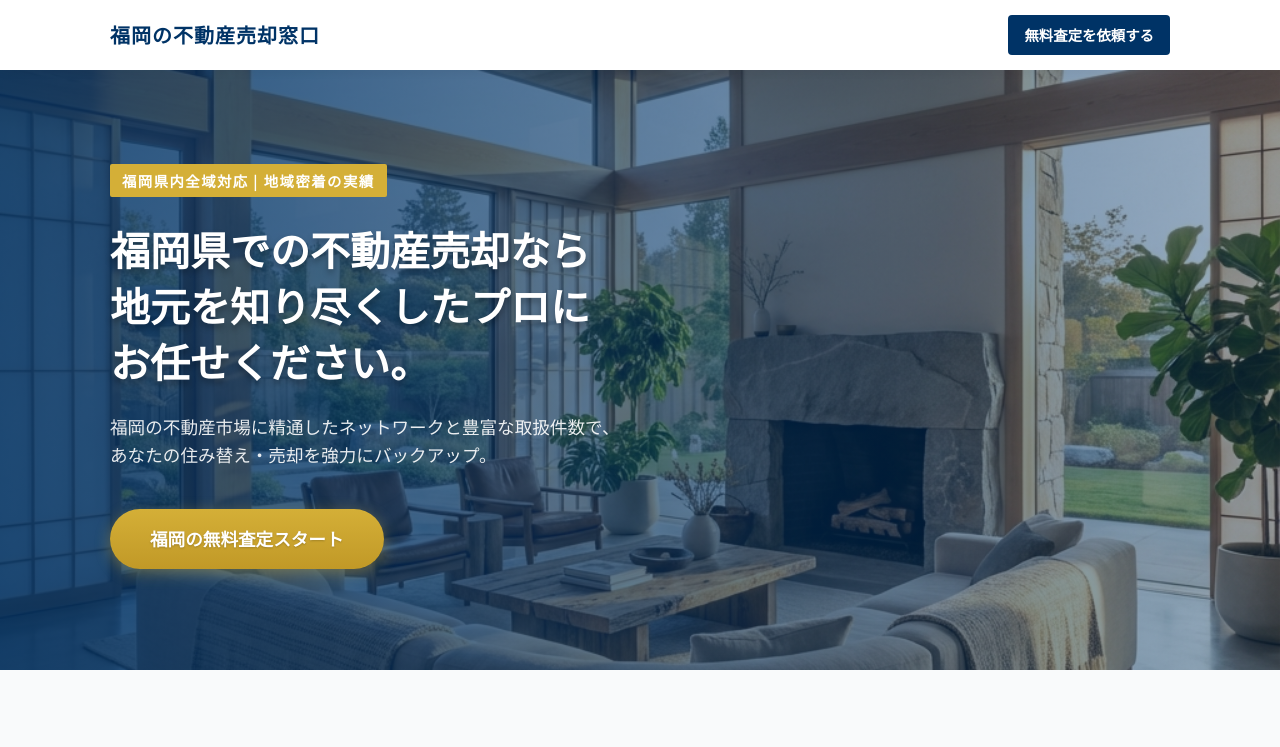
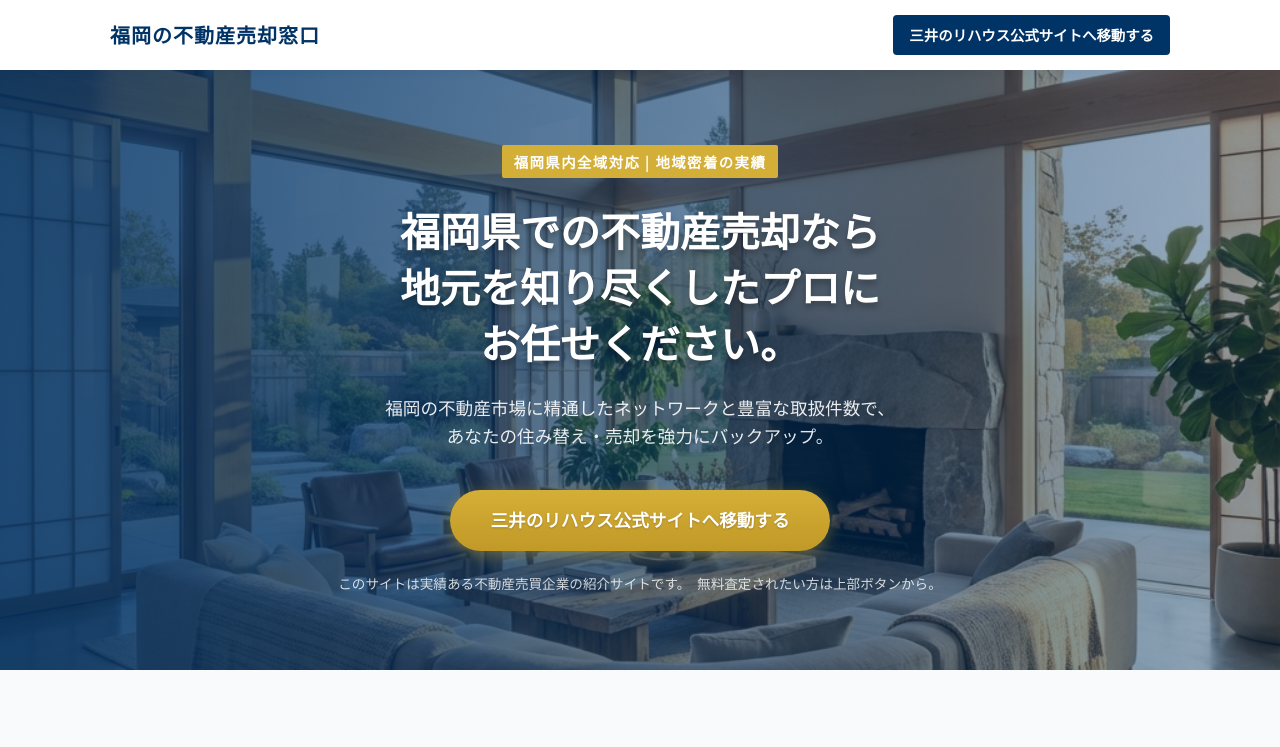
Before and after one commit to yoshimaru-kun/fudousanLP, a plain HTML site: page index.html in a window 1280 px wide. Shown: the top 747 px of the page. Drawn offline with Linux system fonts and the light colour scheme.

Commit message:
ボタン名修正

```diff
--- a/index.html
+++ b/index.html
@@ -29,7 +29,7 @@
     <header class="header">
         <div class="container header-inner">
             <h1 class="logo">福岡の不動産売却窓口</h1>
-            <a href="#contact" class="header-cta">無料査定を依頼する</a>
+            <a href="#contact" class="header-cta">三井のリハウス公式サイトへ移動する</a>
         </div>
     </header>
 
@@ -44,8 +44,9 @@
                 <h2 class="hero-title">福岡県での不動産売却なら<br>地元を知り尽くしたプロに<br>お任せください。</h2>
                 <p class="hero-description">福岡の不動産市場に精通したネットワークと豊富な取扱件数で、<br>あなたの住み替え・売却を強力にバックアップ。</p>
                 <div class="hero-cta-wrapper">
-                    <a href="#contact" class="btn btn-primary btn-lg shine">福岡の無料査定スタート</a>
+                    <a href="#contact" class="btn btn-primary btn-lg shine">三井のリハウス公式サイトへ移動する</a>
                 </div>
+                <p class="cta-note">このサイトは実績ある不動産売買企業の紹介サイトです。　無料査定されたい方は上部ボタンから。</p>
             </div>
         </section>
 
@@ -106,7 +107,7 @@
                 <p class="cta-text">WEBで簡単申込み。<br>あなたの不動産の価値を確かめてみませんか？</p>
                 <div class="form-placeholder">
                     <!-- Affiliate Form Mockup -->
-                    <a href="#" class="btn btn-primary btn-xl shine">無料査定を申し込む</a>
+                    <a href="#" class="btn btn-primary btn-xl shine">三井のリハウス公式サイトへ移動する</a>
                     <p class="cta-note">※入力は1分で完了します</p>
                 </div>
             </div>
@@ -115,7 +116,7 @@
 
     <footer class="footer">
         <div class="container">
-            <p class="copyright">&copy; 福岡の不動産売却窓口 All Rights Reserved.</p>
+            <p class="copyright">&copy; 福岡の不動産売却窓口 All Rights Reserved. | サイト運営者：よしまる</p>
         </div>
     </footer>
 </body>
--- a/style.css
+++ b/style.css
@@ -114,6 +114,7 @@ a {
     position: relative;
     z-index: 10;
     width: 100%;
+    text-align: center;
 }
 
 .hero-suby {
```
Also changed, not shown: 1 other file.
